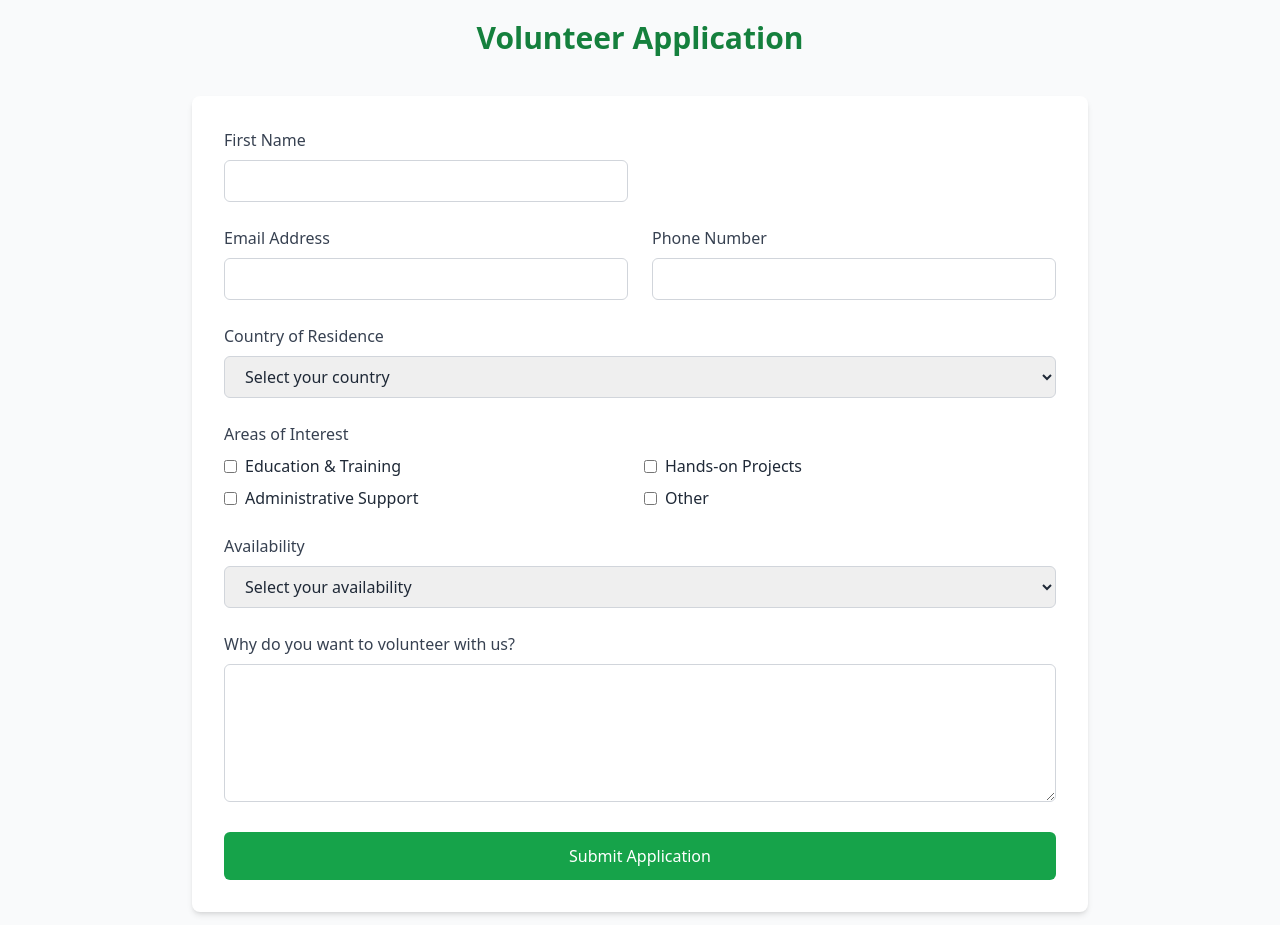
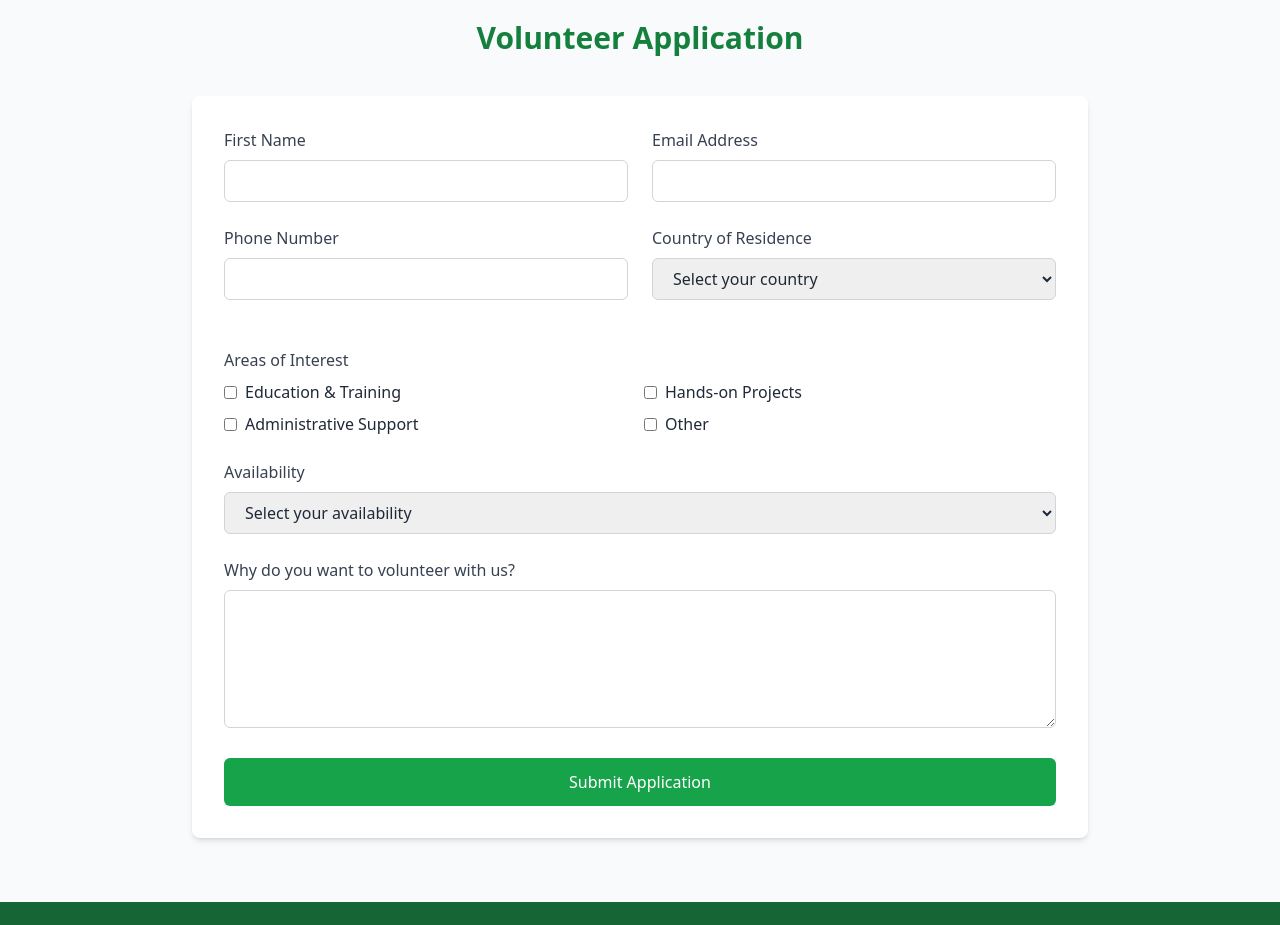
Before and after one commit to luhu18/SSN, a React (Create React App) app: page /volunteer in a window 1280 px wide. Shown: the part 1580-2505 px from the top of the page. Built offline with nearby package versions, Linux system fonts and the light colour scheme.

Commit message:
updating logo and and styles on form inputs

```diff
--- a/public/index.html
+++ b/public/index.html
@@ -2,7 +2,7 @@
 <html lang="en">
   <head>
     <meta charset="utf-8" />
-    <link rel="icon" href="%PUBLIC_URL%/favicon.ico" />
+    <link rel="icon" href="./ssn_logo.webp" type="image/svg+xml" />
     <meta name="viewport" content="width=device-width, initial-scale=1" />
     <meta name="theme-color" content="#000000" />
     <meta
--- a/src/pages/VolunteerPage.js
+++ b/src/pages/VolunteerPage.js
@@ -174,22 +174,7 @@ const VolunteerPage = () => {
                   />
                 </div>
 
-                {/* <div>
-                  <label htmlFor="lastName" className="block text-gray-700 font-medium mb-2">Last Name</label>
-                  <input
-                    type="text"
-                    id="lastName"
-                    name="lastName"
-                    value={formData.lastName}
-                    onChange={handleChange}
-                    className="w-full px-4 py-2 border border-gray-300 rounded-md focus:outline-none focus:ring-2 focus:ring-green-500 focus:border-transparent"
-                    required
-                  />
-                </div> */}
-              </div>
-
-              <div className="grid grid-cols-1 md:grid-cols-2 gap-6 mb-6">
-                <div>
+              <div>
                   <label htmlFor="email" className="block text-gray-700 font-medium mb-2">Email Address</label>
                   <input
                     type="email"
@@ -201,7 +186,9 @@ const VolunteerPage = () => {
                     required
                   />
                 </div>
+              </div>
 
+              <div className="grid grid-cols-1 md:grid-cols-2 gap-6 mb-6">
                 <div>
                   <label htmlFor="phone" className="block text-gray-700 font-medium mb-2">Phone Number</label>
                   <input
@@ -213,10 +200,7 @@ const VolunteerPage = () => {
                     className="w-full px-4 py-2 border border-gray-300 rounded-md focus:outline-none focus:ring-2 focus:ring-green-500 focus:border-transparent"
                   />
                 </div>
-              </div>
-
-              {/* NEW: Country Selection Field */}
-              <div className="mb-6">
+                <div className="mb-6">
                 <label htmlFor="country" className="block text-gray-700 font-medium mb-2">Country of Residence</label>
                 <select
                   id="residence"
@@ -232,6 +216,7 @@ const VolunteerPage = () => {
                     </option>
                   ))}
                 </select>
+              </div>
               </div>
 
               <div className="mb-6">
```
Also changed, not shown: public/SSN_logo.svg (added).
